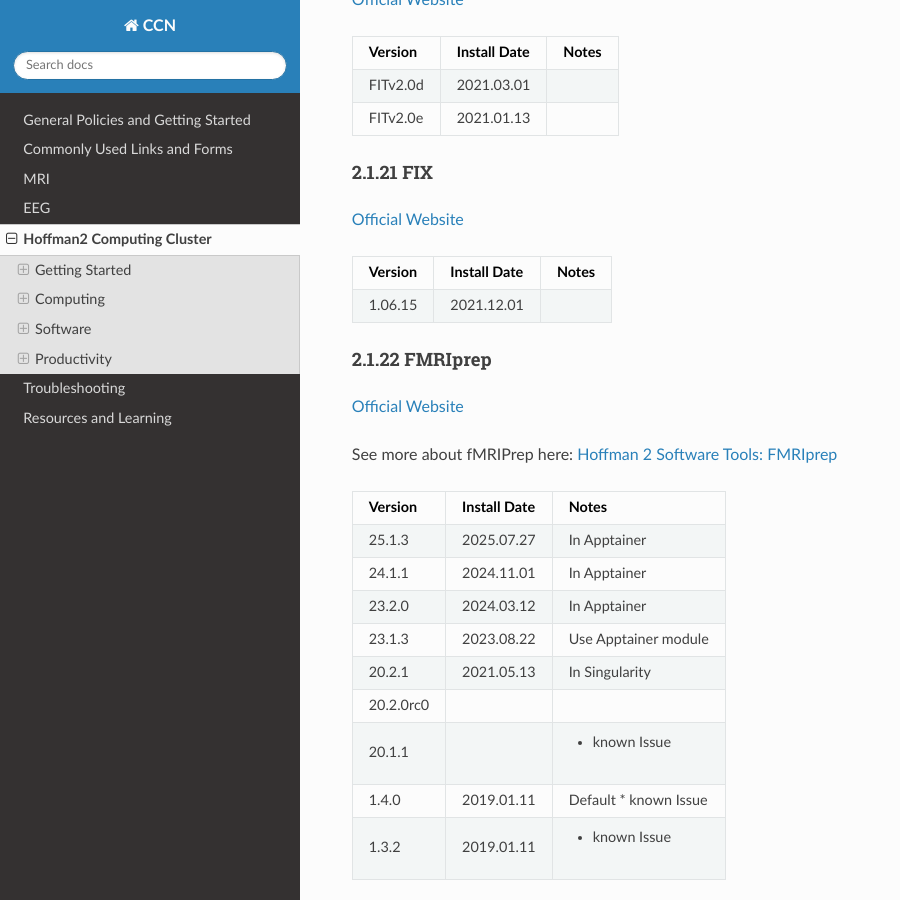
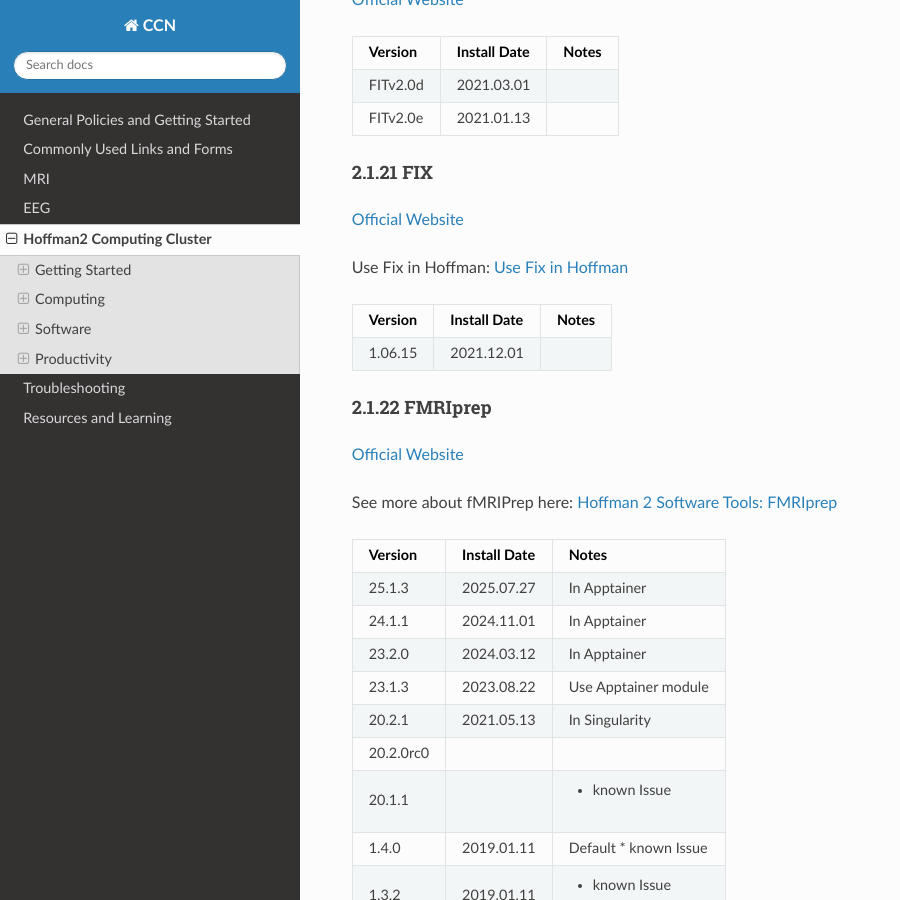
Before and after one commit to CCN-Support/CCN_Wiki, a Sphinx documentation site: the page built from docs/source/hoffman.rst, in a window 1280 px wide and 900 px high, scrolled down 19549 px. Shown: the whole window, without its empty margins (0-900 px from the left). Built offline with Sphinx 7.4.7 and the Read the Docs theme 3.1.0, drawn with Linux system fonts in a browser that asks for light colours.

Commit message:
Update hoffman.rst to include Fix reference
Added reference to Fix in Hoffman documentation.

```diff
--- a/docs/source/hoffman.rst
+++ b/docs/source/hoffman.rst
@@ -964,6 +964,8 @@
 ^^^^^^^^^^
 
 `Official Website <https://fsl.fmrib.ox.ac.uk/fsl/fslwiki/FIX/UserGuide>`_
+
+Use Fix in Hoffman: :ref:`hoffman2_fix`
 
 .. list-table::
    :header-rows: 1
```
